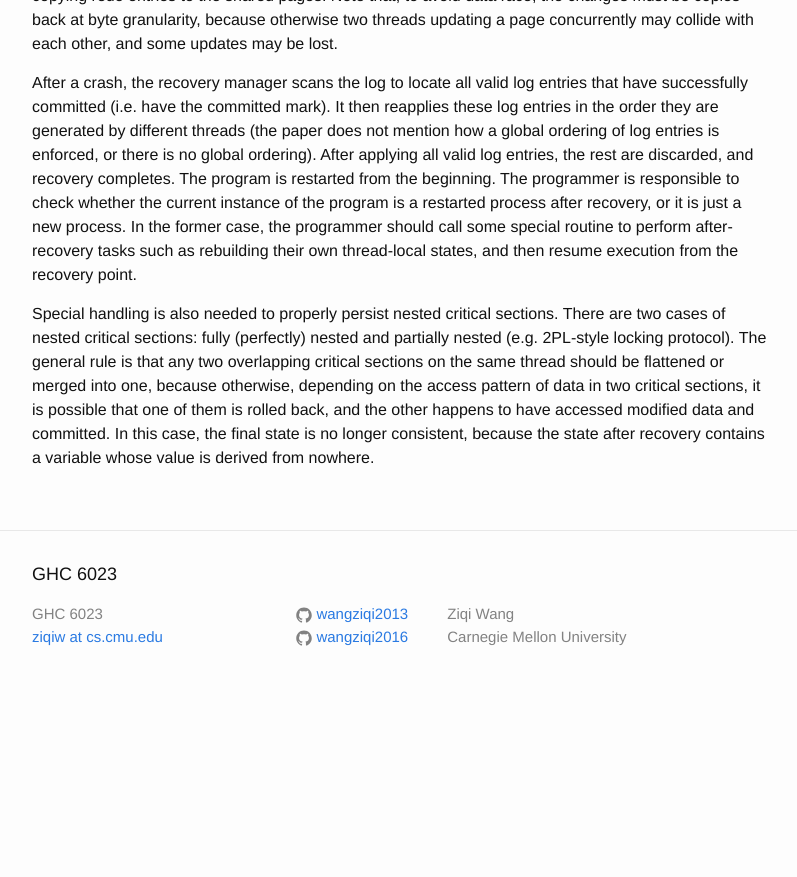
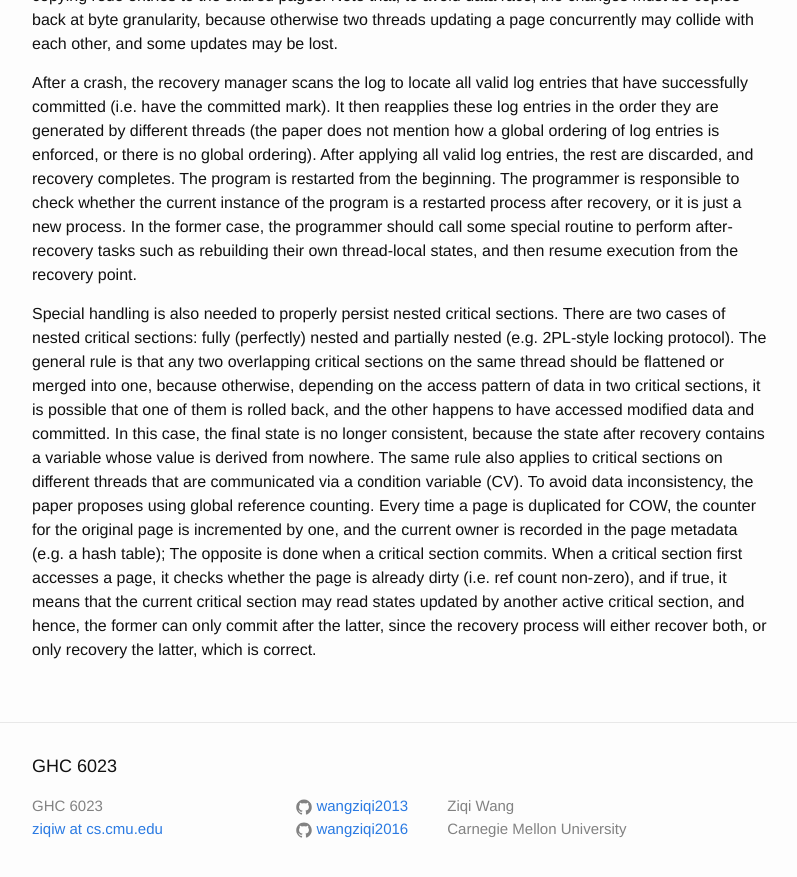
Before and after one commit to wangziqi2013/wangziqi2013.github.io, a Jekyll site: the page built from _posts/2019-08-03-nvthreads.markdown, in a window 1280 px wide and 900 px high, scrolled down 1738 px. Shown: the top 877 px of the window, without its empty margins (238-1035 px from the left). Built offline with Jekyll 4.4.1, drawn with Linux system fonts in a browser that asks for light colours; before the commit the page ends 2446 px from its top, so only the background shows below that.

Commit message:
Adding solution

```diff
--- a/_posts/2019-08-03-nvthreads.markdown
+++ b/_posts/2019-08-03-nvthreads.markdown
@@ -74,4 +74,11 @@ fully (perfectly) nested and partially nested (e.g. 2PL-style locking protocol).
 critical sections on the same thread should be flattened or merged into one, because otherwise, depending on the
 access pattern of data in two critical sections, it is possible that one of them is rolled back, and the other happens to
 have accessed modified data and committed. In this case, the final state is no longer consistent, because the state
-after recovery contains a variable whose value is derived from nowhere.
+after recovery contains a variable whose value is derived from nowhere. The same rule also applies to critical sections on
+different threads that are communicated via a condition variable (CV). To avoid data inconsistency, the paper proposes
+using global reference counting. Every time a page is duplicated for COW, the counter for the original page is incremented
+by one, and the current owner is recorded in the page metadata (e.g. a hash table); The opposite is done when a critical
+section commits. When a critical section first accesses a page, it checks whether the page is already dirty (i.e. ref count
+non-zero), and if true, it means that the current critical section may read states updated by another active critical
+section, and hence, the former can only commit after the latter, since the recovery process will either recover both, or
+only recovery the latter, which is correct.
```
